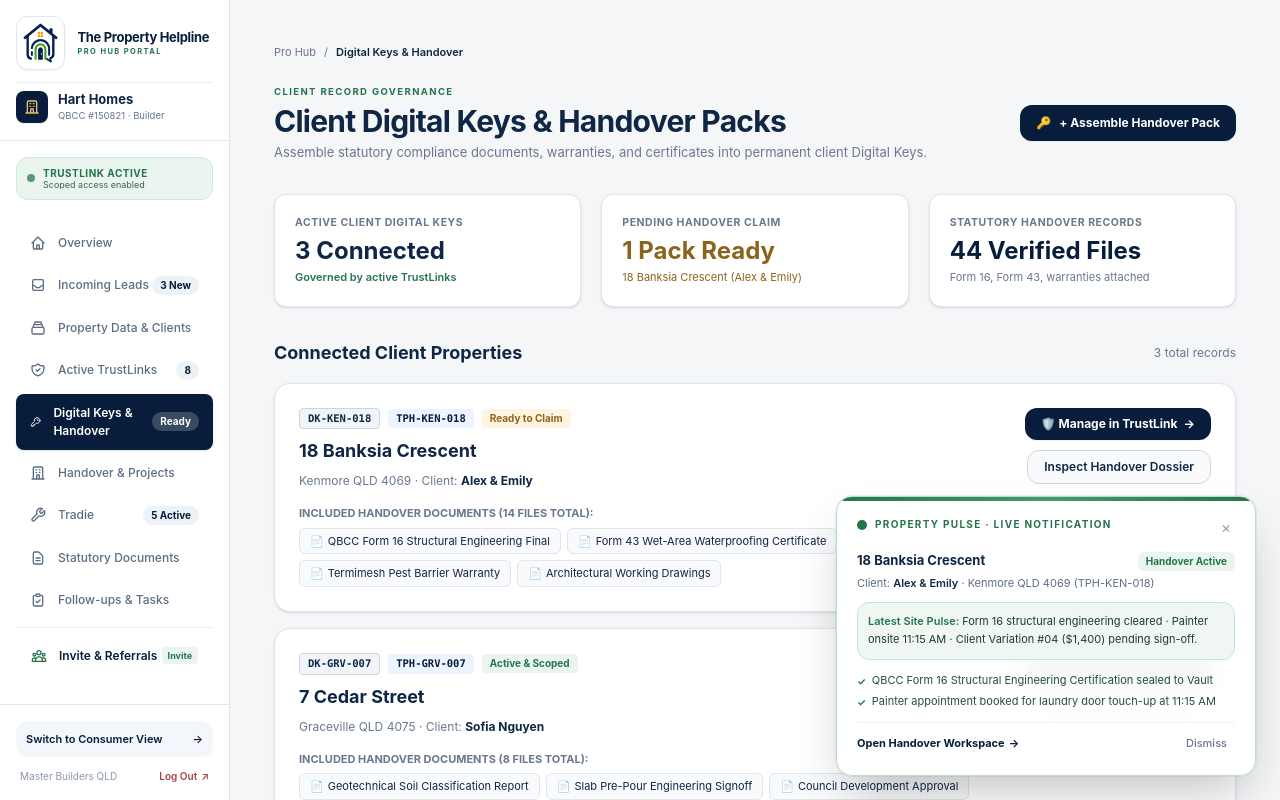
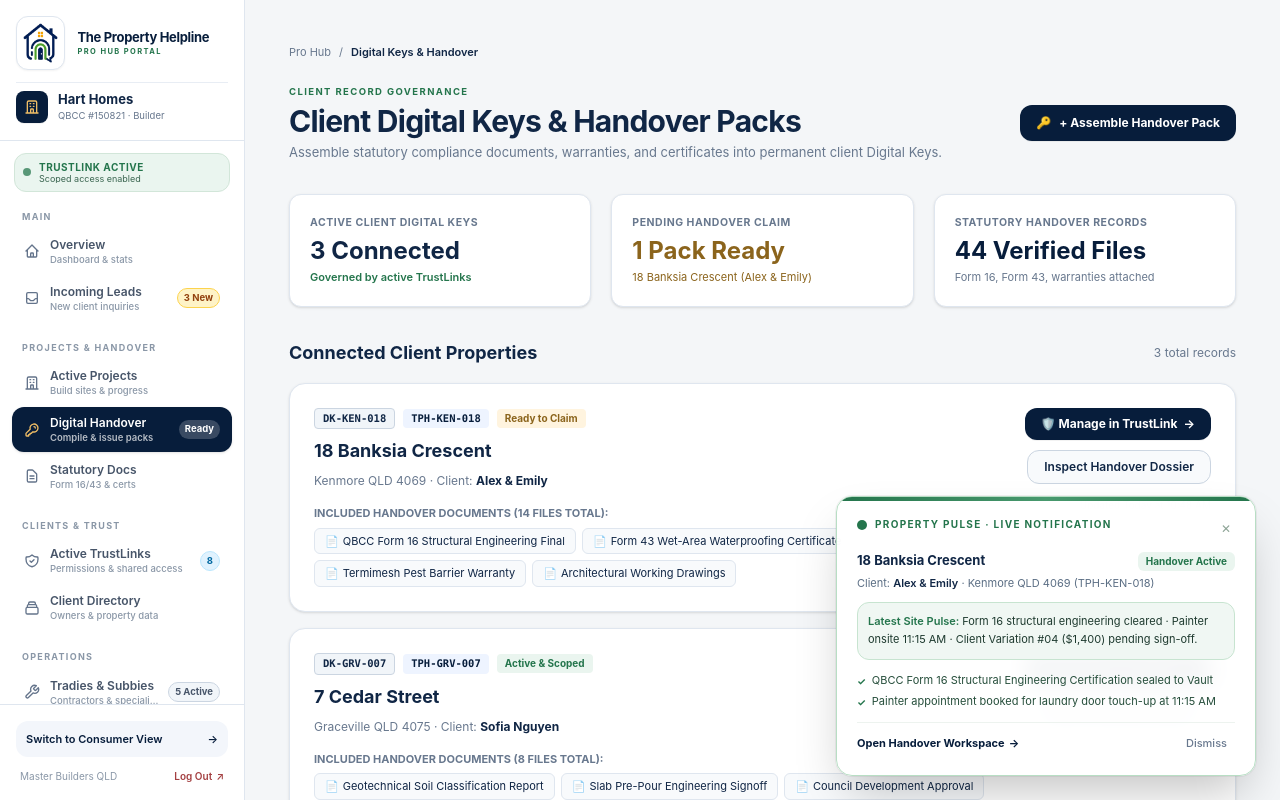
Before and after one commit to choudharyprince03/TPH, a Next.js app: page /pro/digital-key in a window 1280 px wide. Built offline with nearby package versions, Linux system fonts and the light colour scheme.

Commit message:
feat: organize Pro Hub sidebar with category headings, subheadings and item descriptions

```diff
--- a/src/components/layout/ProSidebar.tsx
+++ b/src/components/layout/ProSidebar.tsx
@@ -4,11 +4,30 @@ import { usePathname } from "next/navigation";
 import React, { useState } from "react";
 import { ReferralModal } from "@/components/features/ReferralModal";
 
-const NAV_ITEMS = [
+interface NavItem {
+  href: string;
+  exact?: boolean;
+  label: string;
+  sublabel: string;
+  badge?: string;
+  badgeColor?: string;
+  icon: React.ReactNode;
+}
+
+interface NavSection {
+  category: string;
+  items: NavItem[];
+}
+
+const NAV_SECTIONS: NavSection[] = [
+  {
+    category: "Main",
+    items: [
       {
         href: "/pro",
         exact: true,
         label: "Overview",
+        sublabel: "Dashboard & stats",
         icon: (
           <svg className="w-4 h-4" fill="none" stroke="currentColor" viewBox="0 0 24 24">
             <path strokeLinecap="round" strokeLinejoin="round" strokeWidth="2" d="M3 12l2-2m0 0l7-7 7 7M5 10v10a1 1 0 001 1h3m10-11l2 2m-2-2v10a1 1 0 01-1 1h-3m-6 0a1 1 0 001-1v-4a1 1 0 011-1h2a1 1 0 011 1v4a1 1 0 001 1m-6 0h6" />
@@ -18,26 +37,63 @@ const NAV_ITEMS = [
       {
         href: "/pro/leads",
         label: "Incoming Leads",
+        sublabel: "New client inquiries",
         badge: "3 New",
+        badgeColor: "bg-[#fef3c7] text-[#92400e] border border-[#fcd34d]",
         icon: (
           <svg className="w-4 h-4" fill="none" stroke="currentColor" viewBox="0 0 24 24">
             <path strokeLinecap="round" strokeLinejoin="round" strokeWidth="2" d="M20 13V6a2 2 0 00-2-2H6a2 2 0 00-2 2v7m16 0v5a2 2 0 01-2 2H6a2 2 0 01-2-2v-5m16 0h-2.586a1 1 0 00-.707.293l-2.414 2.414a1 1 0 01-.707.293h-3.172a1 1 0 01-.707-.293l-2.414-2.414A1 1 0 006.586 13H4" />
           </svg>
         ),
       },
+    ],
+  },
   {
-    href: "/pro/customers",
-    label: "Property Data & Clients",
+    category: "Projects & Handover",
+    items: [
+      {
+        href: "/pro/properties",
+        label: "Active Projects",
+        sublabel: "Build sites & progress",
         icon: (
           <svg className="w-4 h-4" fill="none" stroke="currentColor" viewBox="0 0 24 24">
-        <path strokeLinecap="round" strokeLinejoin="round" strokeWidth="2" d="M19 11H5m14 0a2 2 0 012 2v6a2 2 0 01-2 2H5a2 2 0 01-2-2v-6a2 2 0 012-2m14 0V9a2 2 0 00-2-2M5 11V9a2 2 0 012-2m0 0V5a2 2 0 012-2h6a2 2 0 012 2v2M7 7h10" />
+            <path strokeLinecap="round" strokeLinejoin="round" strokeWidth="2" d="M19 21V5a2 2 0 00-2-2H7a2 2 0 00-2 2v16m14 0h2m-2 0h-5m-9 0H3m2 0h5M9 7h1m-1 4h1m4-4h1m-1 4h1m-5 10v-5a1 1 0 011-1h2a1 1 0 011 1v5m-4 0h4" />
           </svg>
         ),
       },
       {
+        href: "/pro/digital-key",
+        label: "Digital Handover",
+        sublabel: "Compile & issue packs",
+        badge: "Ready",
+        badgeColor: "bg-[#dcfce7] text-[#166534] border border-[#86efac]",
+        icon: (
+          <svg className="w-4 h-4" fill="none" stroke="currentColor" viewBox="0 0 24 24">
+            <path strokeLinecap="round" strokeLinejoin="round" strokeWidth="2" d="M15 7a2 2 0 012 2m4 0a6 6 0 01-7.743 5.743L11 17H9v2H7v2H4a1 1 0 01-1-1v-2.586a1 1 0 01.293-.707l5.964-5.964A6 6 0 1121 9z" />
+          </svg>
+        ),
+      },
+      {
+        href: "/pro/documents",
+        label: "Statutory Docs",
+        sublabel: "Form 16/43 & certs",
+        icon: (
+          <svg className="w-4 h-4" fill="none" stroke="currentColor" viewBox="0 0 24 24">
+            <path strokeLinecap="round" strokeLinejoin="round" strokeWidth="2" d="M9 12h6m-6 4h6m2 5H7a2 2 0 01-2-2V5a2 2 0 012-2h5.586a1 1 0 01.707.293l5.414 5.414a1 1 0 01.293.707V19a2 2 0 01-2 2z" />
+          </svg>
+        ),
+      },
+    ],
+  },
+  {
+    category: "Clients & Trust",
+    items: [
+      {
         href: "/pro/trustlinks",
         label: "Active TrustLinks",
+        sublabel: "Permissions & shared access",
         badge: "8",
+        badgeColor: "bg-[#e0f2fe] text-[#0369a1] border border-[#bae6fd]",
         icon: (
           <svg className="w-4 h-4" fill="none" stroke="currentColor" viewBox="0 0 24 24">
             <path strokeLinecap="round" strokeLinejoin="round" strokeWidth="2" d="M9 12l2 2 4-4m5.618-4.016A11.955 11.955 0 0112 2.944a11.955 11.955 0 01-8.618 3.04A12.02 12.02 0 003 9c0 5.591 3.824 10.29 9 11.622 5.176-1.332 9-6.03 9-11.622 0-1.042-.133-2.052-.382-3.016z" />
@@ -45,28 +101,26 @@ const NAV_ITEMS = [
         ),
       },
       {
-    href: "/pro/digital-key",
-    label: "Digital Keys & Handover",
-    badge: "Ready",
+        href: "/pro/customers",
+        label: "Client Directory",
+        sublabel: "Owners & property data",
         icon: (
           <svg className="w-4 h-4" fill="none" stroke="currentColor" viewBox="0 0 24 24">
-        <path strokeLinecap="round" strokeLinejoin="round" strokeWidth="2" d="M15 7a2 2 0 012 2m4 0a6 6 0 01-7.743 5.743L11 17H9v2H7v2H4a1 1 0 01-1-1v-2.586a1 1 0 01.293-.707l5.964-5.964A6 6 0 1121 9z" />
+            <path strokeLinecap="round" strokeLinejoin="round" strokeWidth="2" d="M19 11H5m14 0a2 2 0 012 2v6a2 2 0 01-2 2H5a2 2 0 01-2-2v-6a2 2 0 012-2m14 0V9a2 2 0 00-2-2M5 11V9a2 2 0 012-2m0 0V5a2 2 0 012-2h6a2 2 0 012 2v2M7 7h10" />
           </svg>
         ),
       },
-  {
-    href: "/pro/properties",
-    label: "Handover & Projects",
-    icon: (
-      <svg className="w-4 h-4" fill="none" stroke="currentColor" viewBox="0 0 24 24">
-        <path strokeLinecap="round" strokeLinejoin="round" strokeWidth="2" d="M19 21V5a2 2 0 00-2-2H7a2 2 0 00-2 2v16m14 0h2m-2 0h-5m-9 0H3m2 0h5M9 7h1m-1 4h1m4-4h1m-1 4h1m-5 10v-5a1 1 0 011-1h2a1 1 0 011 1v5m-4 0h4" />
-      </svg>
-    ),
+    ],
   },
   {
+    category: "Operations",
+    items: [
+      {
         href: "/pro/tradie",
-    label: "Tradie",
+        label: "Tradies & Subbies",
+        sublabel: "Contractors & specialists",
         badge: "5 Active",
+        badgeColor: "bg-[#f1f5f9] text-[#475569] border border-[#cbd5e1]",
         icon: (
           <svg className="w-4 h-4" fill="none" stroke="currentColor" viewBox="0 0 24 24">
             <path strokeLinecap="round" strokeLinejoin="round" strokeWidth="2" d="M14.7 6.3a1 1 0 0 0 0 1.4l1.6 1.6a1 1 0 0 0 1.4 0l3.77-3.77a6 6 0 0 1-7.94 7.94l-6.91 6.91a2.12 2.12 0 0 1-3-3l6.91-6.91a6 6 0 0 1 7.94-7.94l-3.76 3.76z" />
@@ -74,22 +128,16 @@ const NAV_ITEMS = [
         ),
       },
       {
-    href: "/pro/documents",
-    label: "Statutory Documents",
-    icon: (
-      <svg className="w-4 h-4" fill="none" stroke="currentColor" viewBox="0 0 24 24">
-        <path strokeLinecap="round" strokeLinejoin="round" strokeWidth="2" d="M9 12h6m-6 4h6m2 5H7a2 2 0 01-2-2V5a2 2 0 012-2h5.586a1 1 0 01.707.293l5.414 5.414a1 1 0 01.293.707V19a2 2 0 01-2 2z" />
-      </svg>
-    ),
-  },
-  {
         href: "/pro/tasks",
-    label: "Follow-ups & Tasks",
+        label: "Tasks & Punch List",
+        sublabel: "Follow-ups & compliance",
         icon: (
           <svg className="w-4 h-4" fill="none" stroke="currentColor" viewBox="0 0 24 24">
             <path strokeLinecap="round" strokeLinejoin="round" strokeWidth="2" d="M9 5H7a2 2 0 00-2 2v12a2 2 0 002 2h10a2 2 0 002-2V7a2 2 0 00-2-2h-2M9 5a2 2 0 002 2h2a2 2 0 002-2M9 5a2 2 0 012-2h2a2 2 0 012 2m-6 9l2 2 4-4" />
           </svg>
         ),
+      },
+    ],
   },
 ];
 
@@ -101,7 +149,7 @@ export function ProSidebar() {
     exact ? pathname === href : pathname === href || pathname.startsWith(href + "/");
 
   return (
-    <aside className="w-[230px] flex-shrink-0 bg-white border-r border-[#dfe6ef] text-[#102645] flex flex-col h-screen sticky top-0 font-sans">
+    <aside className="w-[245px] flex-shrink-0 bg-white border-r border-[#dfe6ef] text-[#102645] flex flex-col h-screen sticky top-0 font-sans">
 
       {/* Brand & Pro Identity Header */}
       <div className="p-4 border-b border-[#dfe6ef] space-y-3">
@@ -141,7 +189,7 @@ export function ProSidebar() {
       </div>
 
       {/* TrustLink Status Chip */}
-      <div className="mx-4 mt-4 mb-2 p-2.5 bg-[#eaf5ef] border border-[#d2e6d9] rounded-xl flex items-center gap-2">
+      <div className="mx-3.5 mt-3 mb-1 p-2 bg-[#eaf5ef] border border-[#d2e6d9] rounded-xl flex items-center gap-2">
         <span className="w-2 h-2 rounded-full bg-[#24754c] animate-pulse flex-shrink-0" />
         <div className="min-w-0">
           <strong className="block text-[10px] font-bold text-[#24754c] uppercase tracking-wider leading-none">
@@ -153,27 +201,47 @@ export function ProSidebar() {
         </div>
       </div>
 
-      {/* Navigation Links */}
-      <nav className="flex-1 overflow-y-auto p-4 space-y-1 text-[12px] font-medium" aria-label="Pro Workspace">
-        {NAV_ITEMS.map(({ href, exact, label, badge, icon }) => {
+      {/* Navigation Links Grouped by Category */}
+      <nav className="flex-1 overflow-y-auto px-3 py-2 space-y-3.5 text-[12px] font-medium" aria-label="Pro Workspace">
+        {NAV_SECTIONS.map((section, sIdx) => (
+          <div key={section.category || sIdx} className="space-y-0.5">
+            {section.category && (
+              <div className="text-[9px] font-bold uppercase tracking-[1.3px] text-[#8a97a7] px-2.5 pt-1.5 pb-1">
+                {section.category}
+              </div>
+            )}
+            {section.items.map(({ href, exact, label, sublabel, badge, badgeColor, icon }) => {
               const active = isActive(href, exact);
               return (
                 <Link
                   key={href}
                   href={href}
-              className={`flex items-center justify-between px-3.5 py-2.5 rounded-lg transition-all ${
+                  className={`flex items-center justify-between px-3 py-2 rounded-xl transition-all ${
                     active
                       ? "bg-[#071d3b] text-white font-semibold shadow-sm"
-                  : "text-[#5b6e84] hover:bg-[#f3f6fb] hover:text-[#102645]"
+                      : "text-[#475569] hover:bg-[#f3f6fb] hover:text-[#102645]"
                   }`}
                 >
-              <div className="flex items-center gap-3">
+                  <div className="flex items-center gap-2.5 min-w-0">
+                    <span className={`flex-shrink-0 ${active ? "text-[#efbd66]" : "text-[#64748b]"}`}>
                       {icon}
-                <span>{label}</span>
+                    </span>
+                    <div className="min-w-0">
+                      <div className="text-[12px] font-semibold truncate leading-tight">
+                        {label}
+                      </div>
+                      {sublabel && (
+                        <div className={`text-[9.5px] truncate leading-tight mt-0.5 ${
+                          active ? "text-white/70" : "text-[#8a97a7]"
+                        }`}>
+                          {sublabel}
+                        </div>
+                      )}
+                    </div>
                   </div>
                   {badge && (
-                <span className={`text-[10px] font-bold px-2 py-0.5 rounded-full ${
-                  active ? "bg-white/20 text-white" : "bg-[#edf2f7] text-[#071d3b]"
+                    <span className={`text-[9.5px] font-bold px-1.5 py-0.5 rounded-full flex-shrink-0 ml-1.5 ${
+                      active ? "bg-white/20 text-white" : badgeColor || "bg-[#edf2f7] text-[#071d3b]"
                     }`}>
                       {badge}
                     </span>
@@ -181,14 +249,16 @@ export function ProSidebar() {
                 </Link>
               );
             })}
+          </div>
+        ))}
 
         {/* Referral & Invite Trigger */}
         <div className="pt-2 mt-2 border-t border-[#dfe6ef]/60">
           <button
             onClick={() => setReferralOpen(true)}
-            className="w-full flex items-center justify-between px-3.5 py-2.5 rounded-lg text-[#071d3b] hover:bg-[#eaf5ef] font-semibold transition-all group border border-transparent hover:border-[#c7e3d1] cursor-pointer"
+            className="w-full flex items-center justify-between px-3 py-2 rounded-xl text-[#071d3b] hover:bg-[#eaf5ef] font-semibold transition-all group border border-transparent hover:border-[#c7e3d1] cursor-pointer"
           >
-            <div className="flex items-center gap-3">
+            <div className="flex items-center gap-2.5">
               <svg className="w-4 h-4 text-[#24754c]" fill="none" stroke="currentColor" viewBox="0 0 24 24">
                 <path strokeLinecap="round" strokeLinejoin="round" strokeWidth="2" d="M17 20h5v-2a3 3 0 00-5.356-1.857M17 20H7m10 0v-2c0-.656-.126-1.283-.356-1.857M7 20H2v-2a3 3 0 015.356-1.857M7 20v-2c0-.656.126-1.283.356-1.857m0 0a5.002 5.002 0 019.288 0M15 7a3 3 0 11-6 0 3 3 0 016 0zm6 3a2 2 0 11-4 0 2 2 0 014 0zM7 10a2 2 0 11-4 0 2 2 0 014 0z" />
               </svg>
```
Lines whose indentation alone changed are shown as unchanged.
